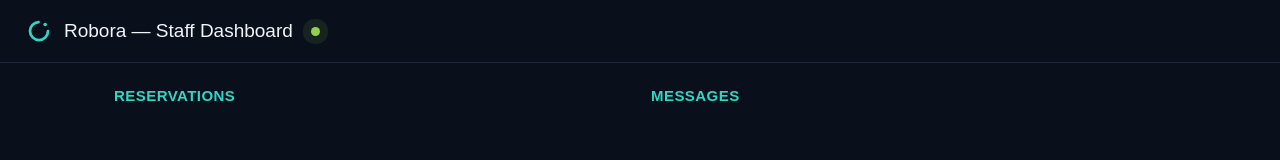
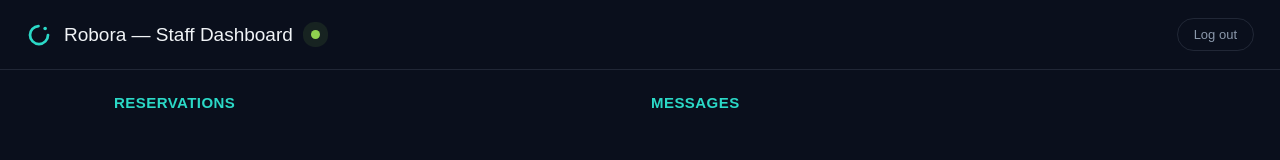
Before and after one commit to albankanun/Robora, a website: page public/dashboard.html in a window 1280 px wide. Drawn offline with Linux system fonts and the light colour scheme.

Commit message:
Add files via upload

```diff
--- a/public/dashboard.html
+++ b/public/dashboard.html
@@ -36,11 +36,25 @@
   <header>
     <svg width="26" height="26" viewBox="0 0 52 52"><circle cx="26" cy="26" r="18" fill="none" stroke="var(--cyan)" stroke-width="5.5" stroke-linecap="round" pathLength="100" stroke-dasharray="74 26"/><circle cx="38.3" cy="12.9" r="3.6" fill="var(--cyan)"/></svg>
     <h1>Robora — Staff Dashboard</h1><span class="dot" title="live"></span>
+    <button id="logoutBtn" onclick="roboraLogout()" style="margin-left:auto;background:transparent;border:1px solid var(--line);color:var(--slate);border-radius:999px;padding:8px 16px;font-family:'Space Grotesk',sans-serif;font-size:13px;cursor:pointer">Log out</button>
   </header>
   <div class="wrap">
     <div class="col"><h2>Reservations</h2><div id="preorders"></div></div>
     <div class="col"><h2>Messages</h2><div id="messages"></div></div>
   </div>
+<script>
+// Log out of HTTP Basic Auth: hit a URL with bad credentials to clear the cached login, then leave.
+function roboraLogout(){
+  if(!confirm('Log out of the dashboard?')) return;
+  // Try to overwrite cached credentials, then send the user away.
+  fetch('/dashboard', { headers: { 'Authorization': 'Basic ' + btoa('logout:logout') } })
+    .catch(function(){})
+    .finally(function(){
+      // Redirect to a logged-out page; browser will re-prompt on next dashboard visit.
+      window.location.href = 'https://robora.eu/';
+    });
+}
+</script>
 <script>
 const PRE=document.getElementById('preorders'), MSG=document.getElementById('messages');
 let state={preorders:[],messages:[]};
```
